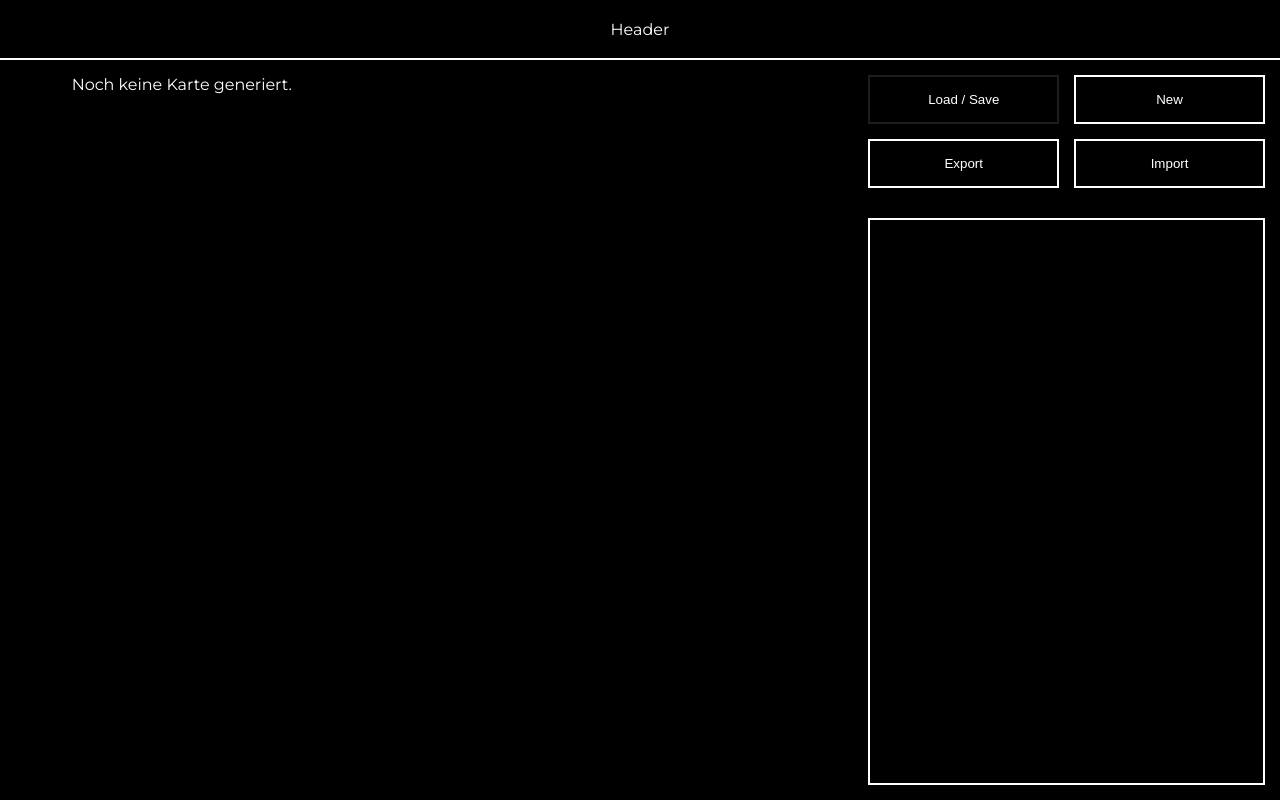
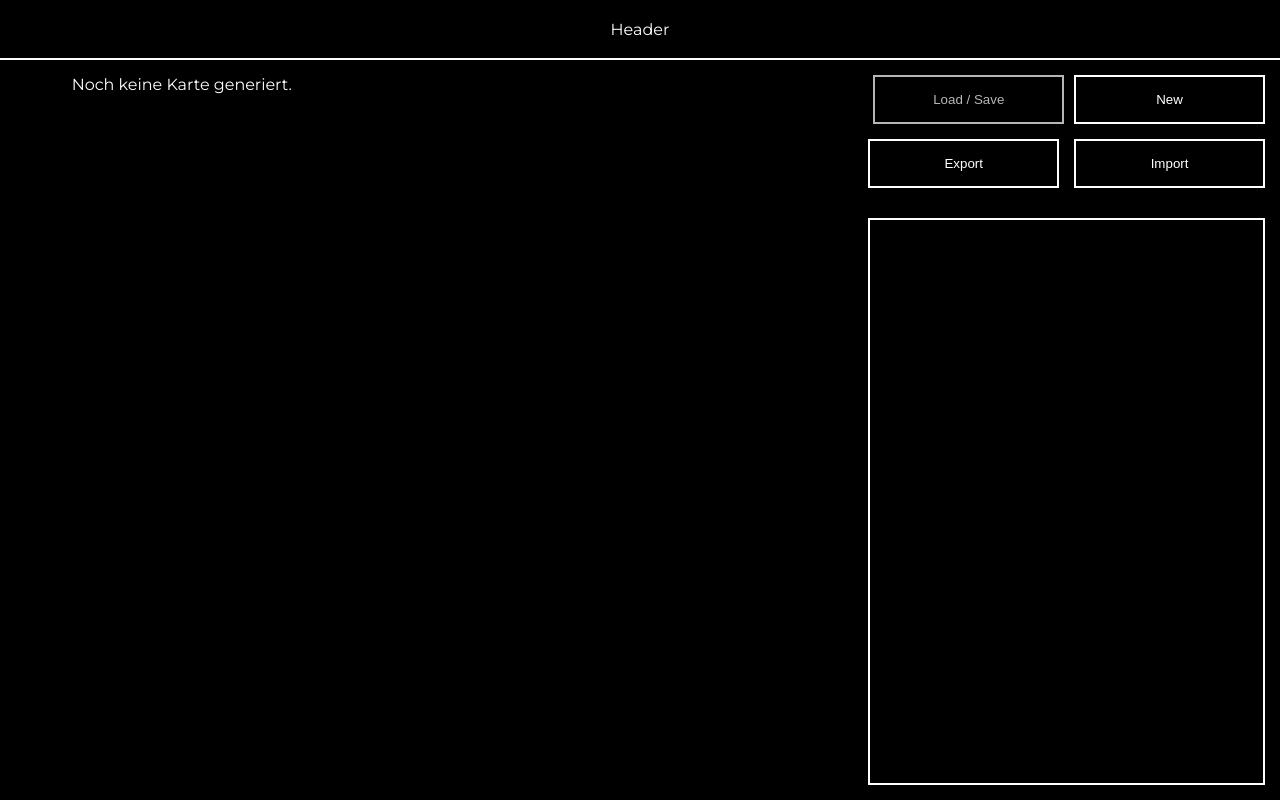
Before and after one commit to Paraldos/rpg-tools, a React (Vite) app: page / in a window 1280 px wide. In both pictures the pointer is over the button "Load / Save". Built offline with nearby package versions, Linux system fonts and the light colour scheme.

Commit message:
hover styling

```diff
--- a/src/components/map/fieldInfo/fieldInfo.css
+++ b/src/components/map/fieldInfo/fieldInfo.css
@@ -27,8 +27,10 @@
 }
 
 .fieldInfo__worldBtn:hover {
-  background-color: var(--color-hover);
+  background-color: var(--color-hover__dark);
   padding-left: 5px;
+  transform: unset;
+  color: var(--color-primary);
 
   svg {
     transform: translateX(5px);
--- a/src/styles/global.css
+++ b/src/styles/global.css
@@ -15,8 +15,11 @@ button {
   border: 2px solid var(--color-primary);
   background-color: transparent;
   color: var(--color-primary);
+  transition: all 0.2s;
 
   &:hover {
-    border-color: var(--color-hover);
+    transform: translateX(5px);
+    color: var(--color-hover__light);
+    border-color: var(--color-hover__light);
   }
 }
--- a/src/styles/variables.css
+++ b/src/styles/variables.css
@@ -1,7 +1,8 @@
 :root {
   --color-background: black;
   --color-primary: white;
-  --color-hover: rgb(29, 29, 29);
+  --color-hover__dark: rgb(29, 29, 29);
+  --color-hover__light: rgb(182, 182, 182);
 
   --header-size: 60px;
 }
```
